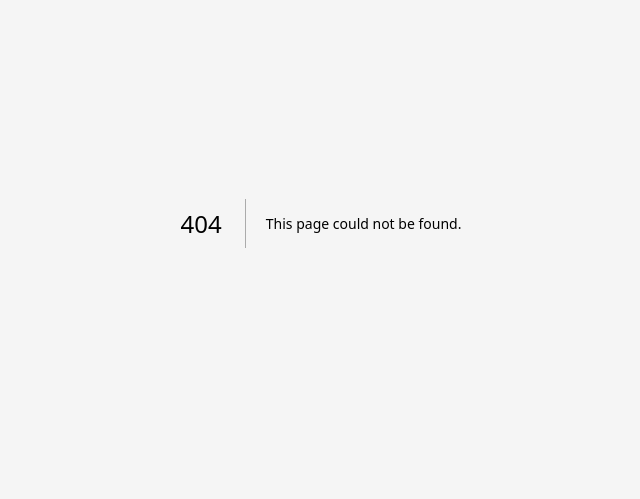
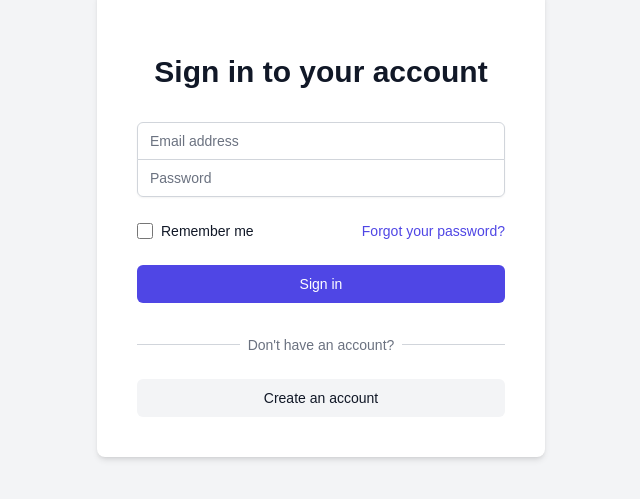
Before and after one commit to MohakBajaj/echo, a Next.js app: page /auth/login in a window 1280 px wide. Before the commit this address had no page. Shown: the part 177-676 px from the top of the page, without its empty margins (319-959 px from the left). Built offline with nearby package versions, Linux system fonts and the light colour scheme.

Commit message:
chore: Update login page with form and authentication logic

```diff
--- /dev/null
+++ b/app/auth/login/page.tsx
@@ -0,0 +1,144 @@
+"use client";
+
+import { useState } from "react";
+import { signIn } from "next-auth/react";
+import { useRouter } from "next/navigation";
+import Link from "next/link";
+
+export default function LoginPage() {
+  const [email, setEmail] = useState("");
+  const [password, setPassword] = useState("");
+  const [error, setError] = useState("");
+  const [isLoading, setIsLoading] = useState(false);
+  const router = useRouter();
+
+  const handleSubmit = async (e: React.FormEvent) => {
+    e.preventDefault();
+    setError("");
+    setIsLoading(true);
+
+    try {
+      const result = await signIn("credentials", {
+        redirect: false,
+        username: email,
+        password,
+      });
+
+      if (result?.error) {
+        setError("Invalid credentials");
+      } else {
+        router.push("/");
+      }
+    } catch (error) {
+      console.error(error);
+      setError("An error occurred. Please try again.");
+    } finally {
+      setIsLoading(false);
+    }
+  };
+
+  return (
+    <div className="flex min-h-screen items-center justify-center bg-gray-100">
+      <div className="w-full max-w-md space-y-8 rounded-lg bg-white p-10 shadow-md">
+        <h2 className="mt-6 text-center text-3xl font-extrabold text-gray-900">
+          Sign in to your account
+        </h2>
+        {error && (
+          <p className="mt-2 text-center text-sm text-red-600">{error}</p>
+        )}
+        <form className="mt-8 space-y-6" onSubmit={handleSubmit}>
+          <div className="-space-y-px rounded-md shadow-sm">
+            <div>
+              <label htmlFor="email-address" className="sr-only">
+                Email address
+              </label>
+              <input
+                id="email-address"
+                name="email"
+                type="text"
+                autoComplete="username"
+                required
+                className="relative block w-full appearance-none rounded-none rounded-t-md border border-gray-300 px-3 py-2 text-gray-900 placeholder-gray-500 focus:z-10 focus:border-indigo-500 focus:outline-none focus:ring-indigo-500 sm:text-sm"
+                placeholder="Email address"
+                value={email}
+                onChange={(e) => setEmail(e.target.value)}
+              />
+            </div>
+            <div>
+              <label htmlFor="password" className="sr-only">
+                Password
+              </label>
+              <input
+                id="password"
+                name="password"
+                type="password"
+                autoComplete="current-password"
+                required
+                className="relative block w-full appearance-none rounded-none rounded-b-md border border-gray-300 px-3 py-2 text-gray-900 placeholder-gray-500 focus:z-10 focus:border-indigo-500 focus:outline-none focus:ring-indigo-500 sm:text-sm"
+                placeholder="Password"
+                value={password}
+                onChange={(e) => setPassword(e.target.value)}
+              />
+            </div>
+          </div>
+
+          <div className="flex items-center justify-between">
+            <div className="flex items-center">
+              <input
+                id="remember-me"
+                name="remember-me"
+                type="checkbox"
+                className="h-4 w-4 rounded border-gray-300 text-indigo-600 focus:ring-indigo-500"
+              />
+              <label
+                htmlFor="remember-me"
+                className="ml-2 block text-sm text-gray-900"
+              >
+                Remember me
+              </label>
+            </div>
+
+            <div className="text-sm">
+              <Link
+                href="/forgot-password"
+                className="font-medium text-indigo-600 hover:text-indigo-500"
+              >
+                Forgot your password?
+              </Link>
+            </div>
+          </div>
+
+          <div>
+            <button
+              type="submit"
+              disabled={isLoading}
+              className="group relative flex w-full justify-center rounded-md border border-transparent bg-indigo-600 px-4 py-2 text-sm font-medium text-white hover:bg-indigo-700 focus:outline-none focus:ring-2 focus:ring-indigo-500 focus:ring-offset-2 disabled:opacity-50"
+            >
+              {isLoading ? "Signing in..." : "Sign in"}
+            </button>
+          </div>
+        </form>
+        <div className="mt-6">
+          <div className="relative">
+            <div className="absolute inset-0 flex items-center">
+              <div className="w-full border-t border-gray-300"></div>
+            </div>
+            <div className="relative flex justify-center text-sm">
+              <span className="bg-white px-2 text-gray-500">
+                Don&apos;t have an account?
+              </span>
+            </div>
+          </div>
+          <div className="mt-6">
+            <Link
+              href="/register"
+              className="flex w-full justify-center rounded-md border border-transparent bg-gray-100 px-4 py-2 text-sm font-medium text-gray-900 hover:bg-gray-200 focus:outline-none focus:ring-2 focus:ring-gray-500 focus:ring-offset-2"
+            >
+              Create an account
+            </Link>
+          </div>
+        </div>
+      </div>
+    </div>
+  );
+}
```
Also changed, not shown: lib/auth.ts (+3 -6 lines), middleware.ts (+1 -22 lines), app/api/auth/[...nextauth]/route.tsx (renamed from app/api/[...nextauth]/route.tsx).
